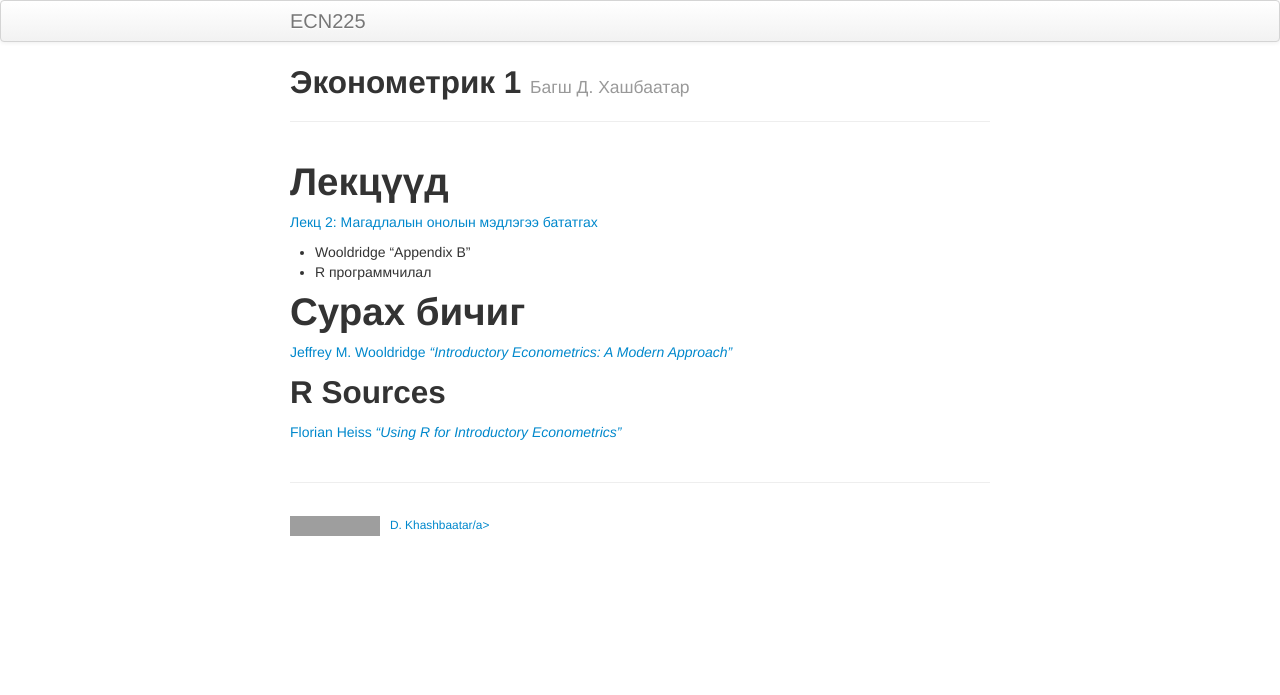
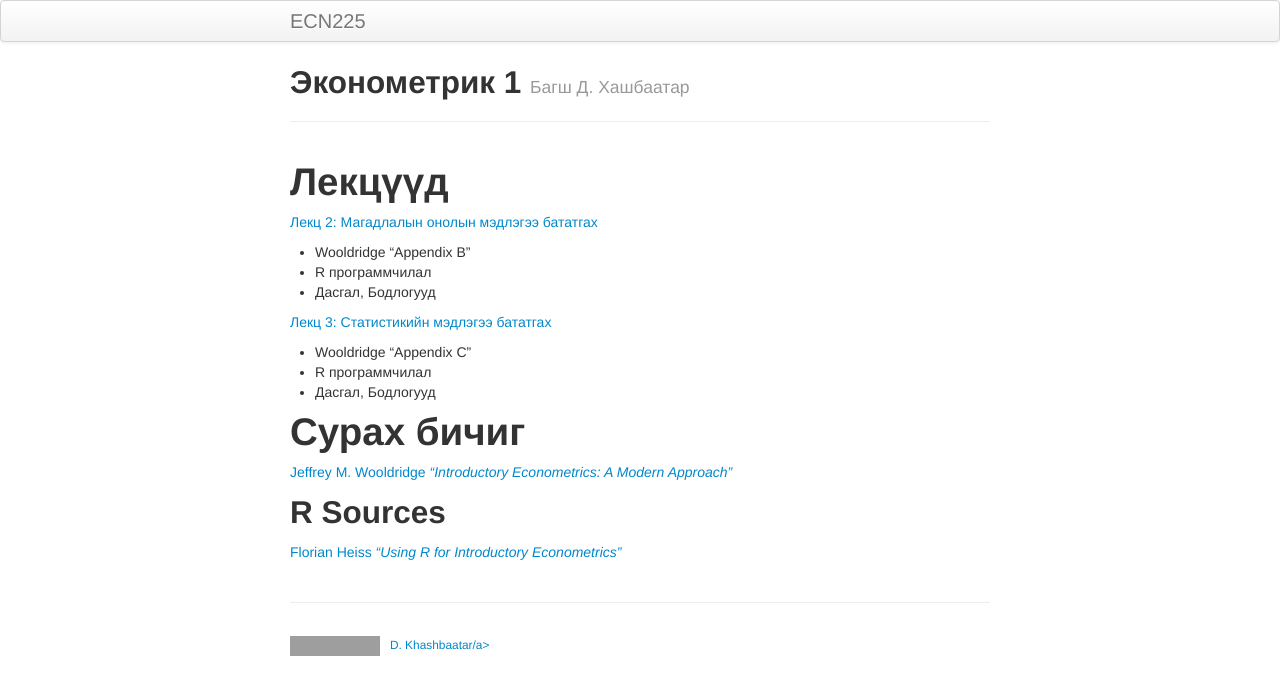
Before and after one commit to Khashaa/ecn225, a Jekyll site: the page built from index.md, in a window 1280 px wide. Shown: the top 695 px of the page. Built offline with Jekyll 4.4.1, drawn with Linux system fonts in a browser that asks for light colours; grey boxes are pictures that could not be loaded.

Commit message:
edit index

```diff
--- a/index.md
+++ b/index.md
@@ -11,6 +11,13 @@ description:
 
  - Wooldridge "Appendix B"
  - R программчилал
+ - Дасгал, Бодлогууд
+
+[Лекц 3: Статистикийн мэдлэгээ бататгах](pages/slides2-statistics.html)
+
+ - Wooldridge "Appendix C"
+ - R программчилал
+ - Дасгал, Бодлогууд
 
 # Сурах бичиг
 
@@ -18,4 +25,4 @@ description:
 
 ## R Sources
 
-[Florian Heiss *"Using R for Introductory Econometrics"*](http://www.urfie.net/)
+[Florian Heiss *"Using R for Introductory Econometrics"*](http://www.urfie.net/read.html)
```
